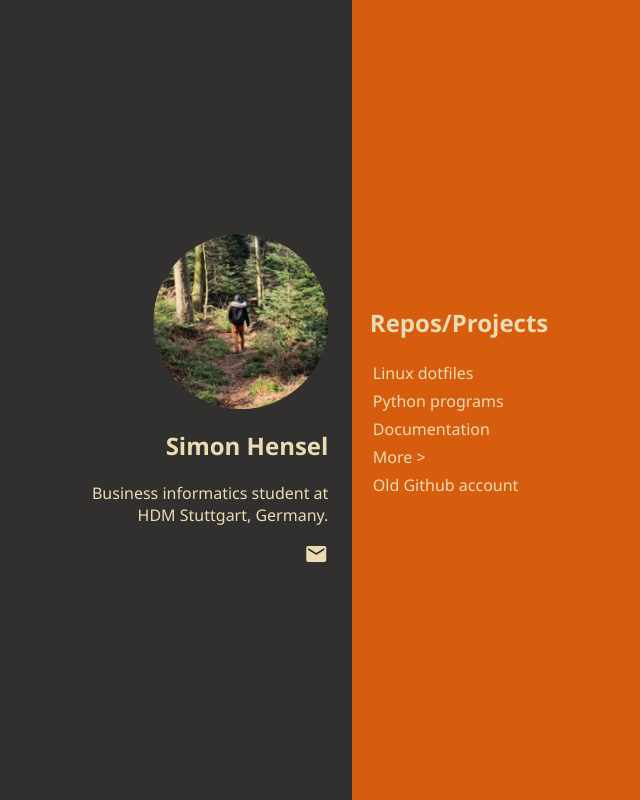
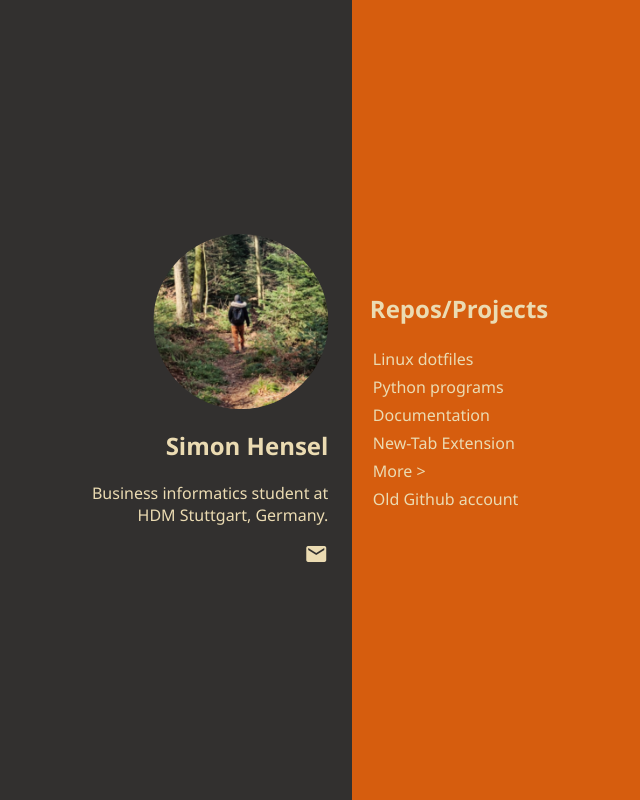
Before and after one commit to sihensel/sihensel.github.io, a plain HTML site: page index.html in a window 1280 px wide. Shown: the whole page, without its empty margins (288-928 px from the left). Drawn offline with Linux system fonts and the light colour scheme.

Commit message:
added link for new-tab

```diff
--- a/index.html
+++ b/index.html
@@ -23,6 +23,7 @@
                 <li><a href="https://github.com/sihensel/dotfiles" target="_blank" rel="noopener noreferrer">Linux dotfiles</a></li>
                 <li><a href="https://github.com/sihensel/python" target="_blank" rel="noopener noreferrer">Python programs</a></li>
                 <li><a href="https://github.com/sihensel/docs" target="_blank" rel="noopener noreferrer">Documentation</a></li>
+                <li><a href="https://github.com/sihensel/new-tab" target="_blank" rel="noopener noreferrer">New-Tab Extension</a></li>
                 <li><a href="https://github.com/sihensel" target="_blank" rel="noopener noreferrer">More ></a></li>
                 <li><a href="https://github.com/dolanseesu" target="_blank" rel="noopener noreferrer">Old Github account</a></li>
               </ul>
```
